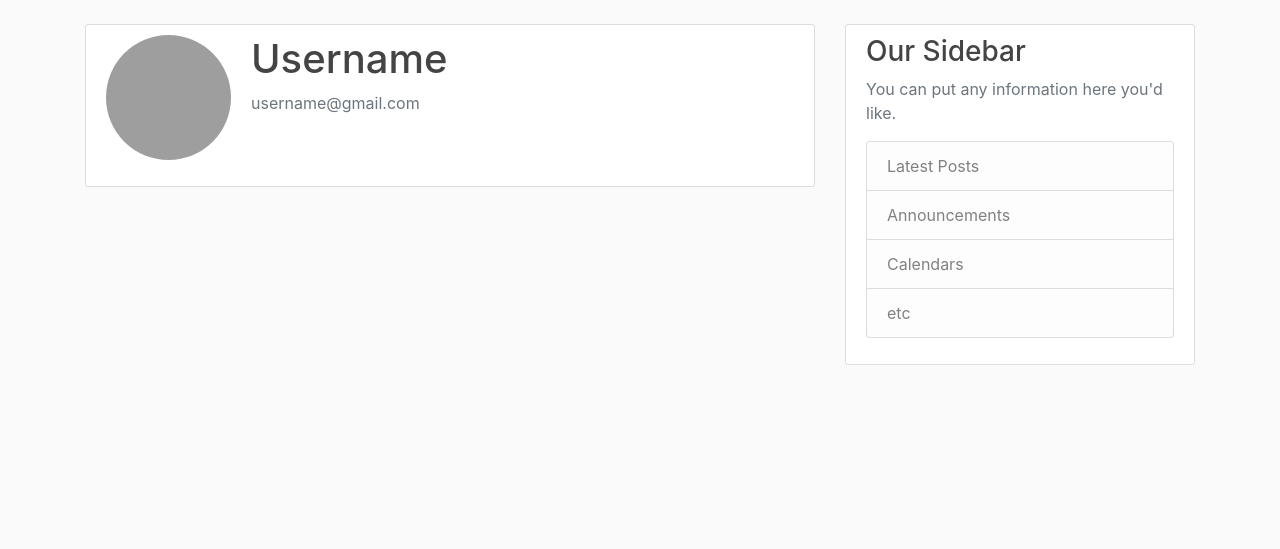
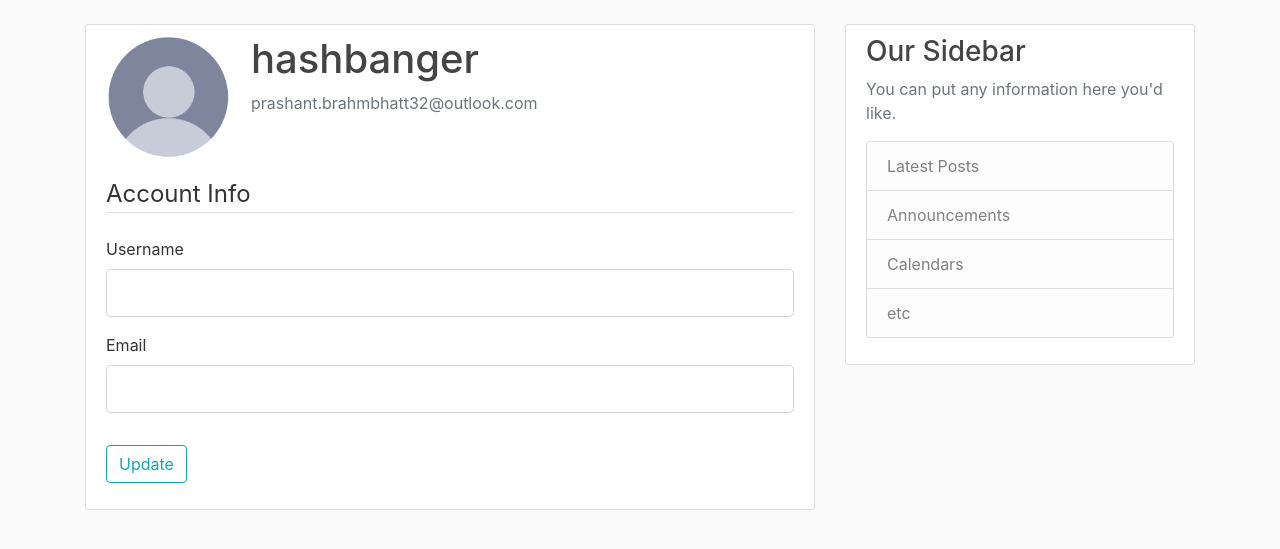
Before and after one commit to hashbanger/BlogYourShit, a Flask app: page /account in a window 1280 px wide. Shown: the part 56-605 px from the top of the page. Run offline with Flask 2, Linux system fonts and the light colour scheme; a user stored in the database is signed in; some libraries are stand-ins or nearby versions; grey boxes are pictures that could not be loaded.

Commit message:
added account info and update form

```diff
--- a/Using_Flask/flaskblog/forms.py
+++ b/Using_Flask/flaskblog/forms.py
@@ -2,6 +2,7 @@ from flask_wtf import FlaskForm
 from wtforms import StringField, PasswordField, SubmitField, BooleanField
 from wtforms.validators import DataRequired, Length, Email, EqualTo, ValidationError
 from flaskblog.models import User
+from flask_login import current_user
 
 class RegistrationForm(FlaskForm):
     username = StringField('Username',
@@ -31,3 +32,22 @@ class LoginForm(FlaskForm):
                             validators = [DataRequired()])
     remember = BooleanField('Remember Me')
     submit = SubmitField('Login')
+
+class UpdateAccountForm(FlaskForm):
+    username = StringField('Username',
+                            validators = [DataRequired(), Length(min = 2, max = 20)])
+    email = StringField('Email',
+                            validators = [DataRequired(), Email()])
+    submit =  SubmitField('Update')
+
+    def validate_username(self, username):
+        if username.data != current_user.username:
+            user = User.query.filter_by(username = username.data).first()
+            if user:
+                raise ValidationError('Username already exists!')
+
+    def validate_email(self, email):
+        if email.data != current_user.email:
+            email = User.query.filter_by(email = email.data).first()
+            if email:
+                raise ValidationError('Email already in use!')
--- a/Using_Flask/flaskblog/routes.py
+++ b/Using_Flask/flaskblog/routes.py
@@ -1,6 +1,6 @@
 from flaskblog import app, db, bcrypt
 from flaskblog.models import User, Post
-from flaskblog.forms import RegistrationForm, LoginForm
+from flaskblog.forms import RegistrationForm, LoginForm, UpdateAccountForm
 from flask import render_template, flash, redirect, url_for, request
 from flask_login import login_user, current_user, logout_user, login_required
 
@@ -64,4 +64,7 @@ def logout():
 @app.route('/account')
 @login_required
 def account():
-    return render_template('account.html', title = 'account')
+    form = UpdateAccountForm()
+    image_file = url_for('static', filename = 'profile_pics/' + current_user.image_file)
+    return render_template('account.html', title = 'Account',
+                            image_file = image_file, form = form)
--- a/Using_Flask/flaskblog/templates/account.html
+++ b/Using_Flask/flaskblog/templates/account.html
@@ -2,11 +2,49 @@
 {% block content %}
     <div class="content-section">
         <div class="media">
-            <img class="rounded-circle account-img" src="userimage.jpg">
+            <img class="rounded-circle account-img" src="{{ image_file }}">
             <div class="media-body">
-                <h2 class="account-heading">Username</h2>
-                <p class="text-secondary">username@gmail.com</p>
+                <h2 class="account-heading">{{ current_user.username }}</h2>
+                <p class="text-secondary">{{ current_user.email }}</p>
             </div>
         </div>
+            <form method="POST" action="">
+                {{ form.hidden_tag() }}
+                <fieldset class= "form-group">
+                    <legend class="border-bottom mb-4">Account Info</legend>
+                    <div class="form-group">
+                        {{ form.username.label(class="form-control-label")}}
+
+                        {% if form.username.errors %}
+                        {{ form.username(class="form-control form-control-lg is-invalid")}}
+                        <div class="invalid-feedback">
+                            {% for error in form.username.errors %}
+                            <span>{{ error }}</span>
+                            {% endfor %}
+                        </div>
+                        {% else %}
+                        {{ form.username(class="form-control form-control-lg")}}
+                        {% endif %}
+
+                    </div>
+                    <div class="form-group">
+                        {{ form.email.label(class="form-control-label")}}
+
+                        {% if form.email.errors %}
+                        {{ form.email(class="form-control form-control-lg is-invalid")}}
+                        <div class="invalid-feedback">
+                            {% for error in form.email.errors %}
+                            <span>{{ error }}</span>
+                            {% endfor %}
+                        </div>
+                        {% else %}
+                        {{ form.email(class="form-control form-control-lg")}}
+                        {% endif %}
+                    </div>
+                </fieldset>
+                <div class="form-group">
+                    {{ form.submit(class="btn btn-outline-info") }}
+                </div>
+            </form>
     </div>
 {% endblock content %}
```
Also changed, not shown: Using_Flask/flaskblog/static/profile_pics/default.jpg (added).
